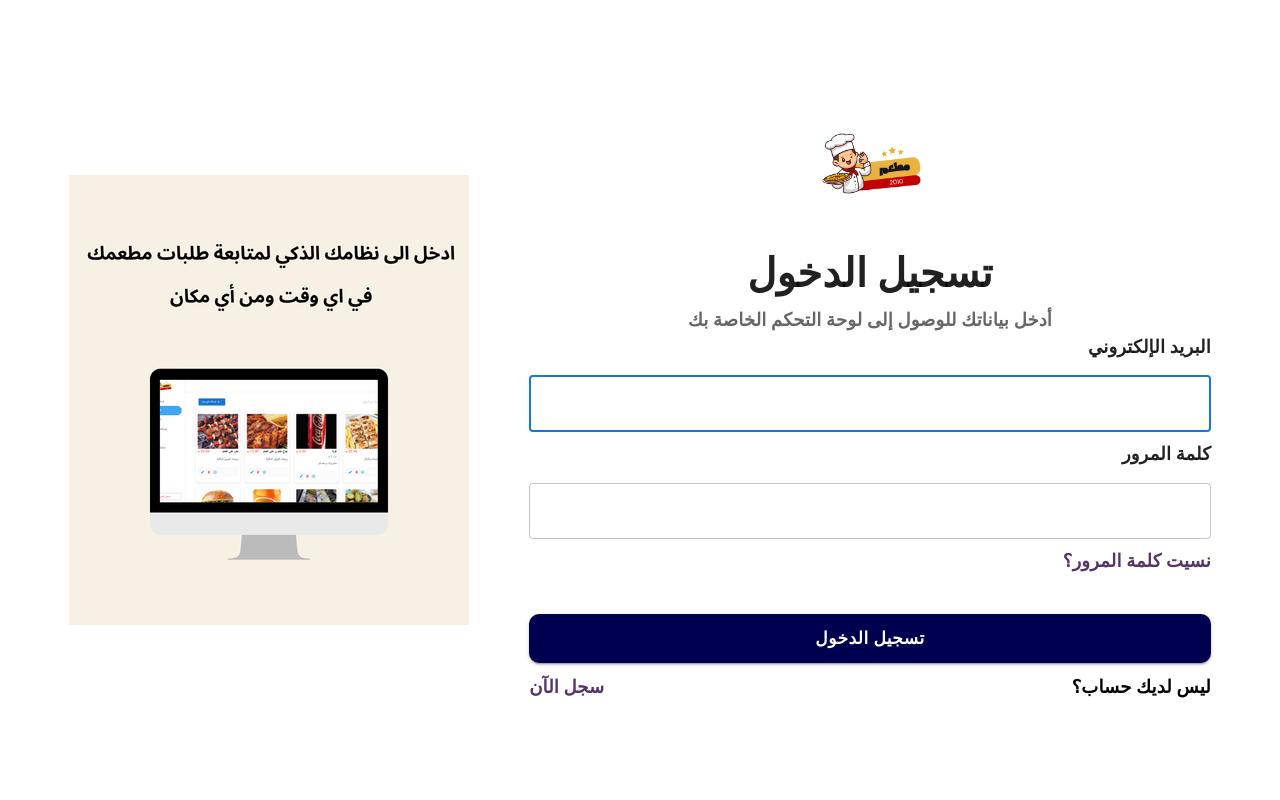
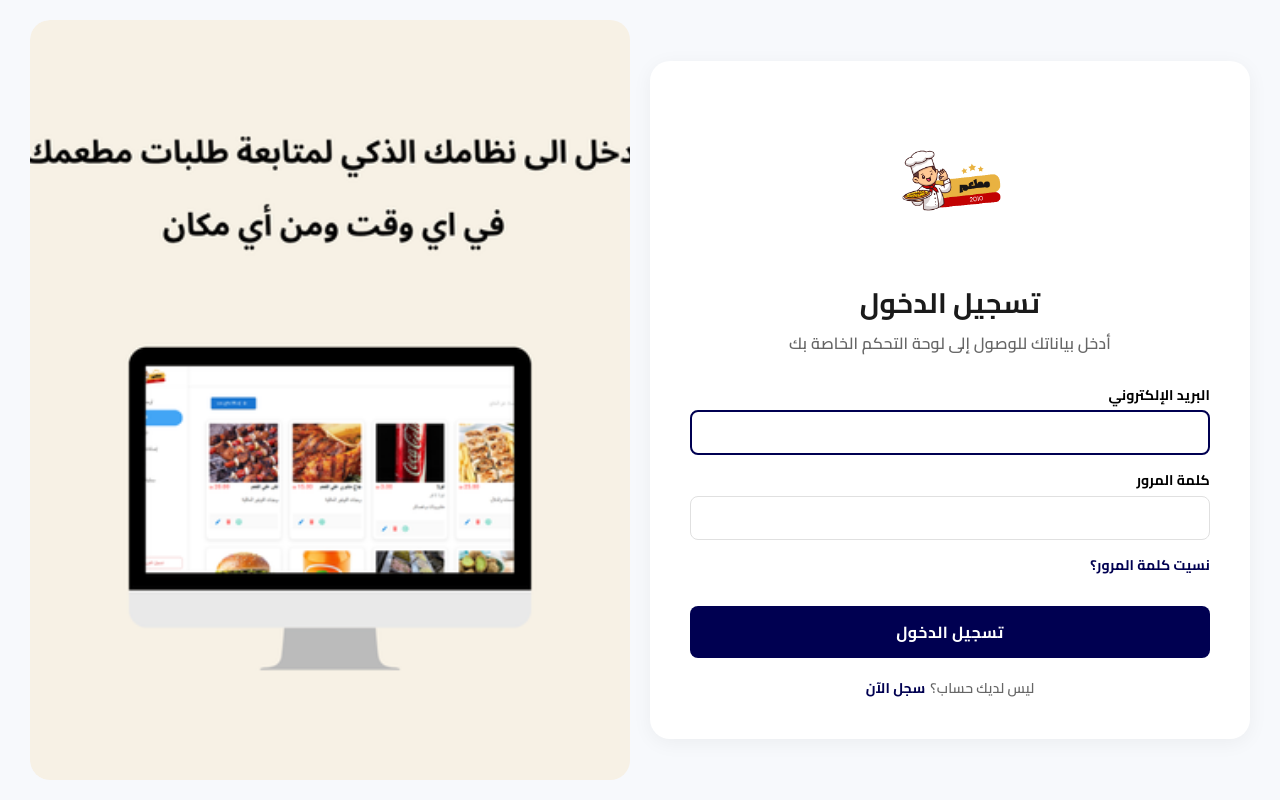
Before and after one commit to khalidDababat/E-Commerce-App-Project, a React (Create React App) app in the folder project-frontend/: page /login in a window 1280 px wide. Built offline with nearby package versions, Linux system fonts and the light colour scheme; no server answers; some icons are missing.

Commit message:
style: restyle page login for admin

```diff
--- a/project-frontend/src/components/admin_new/ProductForm/ProductForm.tsx
+++ b/project-frontend/src/components/admin_new/ProductForm/ProductForm.tsx
@@ -88,10 +88,7 @@ const ProductForm: React.FC<ProductFormProps> = ({
             }
         };
         fetchCategories();
-    }, [
-        initialData.categoryName,
-        initialData.categoryId,
-    ]);
+    }, [initialData.categoryName, initialData.categoryId]);
 
     const handleSubmit = (e: React.FormEvent) => {
         e.preventDefault();
--- a/project-frontend/src/pages/admin/Login/Login.scss
+++ b/project-frontend/src/pages/admin/Login/Login.scss
@@ -1,101 +1,206 @@
 @import url('https://fonts.googleapis.com/css2?family=Cairo:wght@400;600;700&display=swap');
 
 .login-page {
-
     display: flex;
     justify-content: center;
-    align-items: center;
-    gap: 60px;
+    align-items: stretch;
+    min-height: 100vh;
+    background-color: #f7f9fc;
+    font-family: 'Cairo', sans-serif;
+    padding: 20px;
+    box-sizing: border-box;
 
-    height: 100vh;
+    .hero-part {
+        flex: 1;
+        display: none; // hide by default on small screens
+        max-width: 50%;
+        border-radius: 20px;
+        overflow: hidden;
 
+        @media (min-width: 900px) {
+            display: flex;
+            justify-content: center;
+            align-items: center;
+            padding-right: 20px;
+        }
 
+        .hero_content {
+            width: 100%;
+            height: 100%;
+            display: flex;
+            justify-content: center;
+            align-items: center;
+
+            img {
+                width: 100%;
+                height: 100%;
+                object-fit: cover;
+                border-radius: 20px;
+            }
+        }
+    }
 
     .login_part {
+        flex: 1;
+        display: flex;
+        justify-content: center;
+        align-items: center;
+        max-width: 600px;
+        width: 100%;
 
         .login_content {
+            background-color: #ffffff;
+            width: 100%;
+            border-radius: 20px;
+            box-shadow: 0 4px 20px rgba(0, 0, 0, 0.05);
+            padding: 40px;
+            box-sizing: border-box;
 
-            .form-section {
+            .logo-container {
+                margin-bottom: 20px;
+                display: flex;
+                justify-content: center;
+            }
 
-                display: flex;
-                flex-direction: column;
+            .welcome-text {
+                text-align: center;
+                margin-bottom: 30px;
 
+                h1 {
+                    font-size: 28px;
+                    font-weight: 800;
+                    color: #1a1a1a;
+                    margin: 0 0 10px 0;
+                }
 
-                .logo-container,
-                .welcome-text {
-                    text-align: center;
+                p {
+                    font-size: 16px;
+                    font-weight: 600;
+                    color: #666;
+                    margin: 0;
+                }
+            }
 
+            .login-form {
+                width: 100%;
 
-                    h1 {
-                        font-weight: 800;
+                .input_group {
+                    display: flex;
+                    flex-direction: column;
+                    margin-bottom: 15px;
+
+                    label {
+                        font-size: 14px;
+                        font-weight: 700;
+                        color: black;
+                        margin-bottom: 5px;
+                        text-align: right;
                     }
 
-                    p {
-                        font-size: 18px;
-                        font-weight: 600;
-                        color: #666;
+                    /* Override MUI TextField styles */
+                    .MuiFormControl-root {
                         margin: 0;
+
+                        .MuiInputBase-root {
+                            border-radius: 8px;
+                            background-color: #ffffff;
+
+                            fieldset {
+                                border-color: #e0e0e0;
+                            }
+
+                            &:hover fieldset {
+                                border-color: #000051;
+                                /* Dark blue color for hover */
+                            }
+
+                            &.Mui-focused fieldset {
+                                border-color: #000051;
+                                /* Dark blue for focus */
+                            }
+
+                            input {
+                                padding: 12px 14px;
+                                font-family: 'Cairo', sans-serif;
+                                font-size: 14px;
+
+                                &::placeholder {
+                                    color: #aaa;
+                                    opacity: 1;
+                                }
+                            }
+                        }
+
+                        /* Force input adornment icons to match your theme */
+                        .MuiInputAdornment-root .MuiSvgIcon-root {
+                            color: #000051;
+                        }
+                    }
+                }
+
+                .forget-password {
+                    margin-top: 10px;
+                    margin-bottom: 20px;
+                    display: flex;
+                    justify-content: flex-start;
+
+                    a {
+                        text-decoration: none;
+                        color: #000051;
+                        font-size: 14px;
+                        font-weight: 700;
+                        transition: all 0.3s ease;
+
+                        &:hover {
+                            text-decoration: underline;
+                        }
                     }
                 }
 
                 .submit-btn {
                     background-color: #000051;
-                    padding: 10px;
-                    border-radius: 10px;
+                    padding: 12px;
+                    border-radius: 8px;
                     cursor: pointer;
-                    font-size: 17px;
+                    font-size: 16px;
                     font-weight: 700;
                     color: white;
                     border: none;
                     outline: none;
                     transition: all 0.3s ease;
-                    margin-top: 40px;
+                    margin-top: 10px;
+                    text-transform: none;
+                    font-family: 'Cairo', sans-serif;
+                    box-shadow: none;
 
                     &:hover {
-                        background-color: #494991;
-                    }
-                }
-
-                label {
-                    font-size: 18px;
-                    font-weight: bold;
-                    margin-bottom: 0px;
-
-                }
-
-
-
-                a {
-                    text-decoration: none;
-                    color: #57336b;
-                    font-size: 18px;
-                    font-weight: 700;
-                    transition: all 0.3s ease;
-
-
-                    &:hover {
-                        color: #f7f1e5;
+                        background-color: #000033;
+                        box-shadow: 0 4px 10px rgba(0, 0, 81, 0.2);
                     }
                 }
 
                 .register-link {
                     display: flex;
-                    justify-content: space-between;
-                    margin-top: 10px;
+                    justify-content: center;
+                    align-items: center;
+                    margin-top: 20px;
+                    gap: 5px;
 
                     p {
-                        font-size: 18px;
+                        color: #666;
+                        font-size: 14px;
+                        margin: 0;
                         font-weight: 600;
-                        color: black;
                     }
 
-
+                    a {
+                        color: #000051;
+                        font-size: 14px;
+                        font-weight: 700;
+                        text-decoration: none;
+                    }
                 }
-
-
-
             }
         }
     }
-
 }
--- a/project-frontend/src/pages/admin/Login/Login.tsx
+++ b/project-frontend/src/pages/admin/Login/Login.tsx
@@ -8,17 +8,26 @@ import {
     TextField,
     Alert,
     InputAdornment,
+    IconButton,
 } from '@mui/material';
 import PersonIcon from '@mui/icons-material/Person';
 import LockIcon from '@mui/icons-material/Lock';
 import Logo from '../../../components/shared/Logo/Logo';
 import hero_image from '../../../assets/images/login.png';
-
+import Visibility from '@mui/icons-material/Visibility';
+import VisibilityOff from '@mui/icons-material/VisibilityOff';
 const Login = () => {
     const navigate = useNavigate();
     const [email, setEmail] = useState('');
     const [password, setPassword] = useState('');
     const [error, setError] = useState('');
+
+    const [showPassword, setShowPassword] = useState(false);
+    const [showConfirmPassword, setShowConfirmPassword] = useState(false);
+
+    const handleClickShowPassword = () => setShowPassword((show) => !show);
+    const handleClickShowConfirmPassword = () =>
+        setShowConfirmPassword((show) => !show);
 
     const handelLogin = async (
         e: React.FormEvent<HTMLFormElement>
@@ -54,17 +63,13 @@ const Login = () => {
 
     return (
         <div className="login-page">
-
-
             <div className="hero-part">
                 <div className="hero_content">
                     <img src={hero_image} alt="hero_image" />
                 </div>
             </div>
             <div className="login_part">
-
                 <div className="login_content">
-                    <div className="form-section">
                     <div className="logo-container">
                         <Logo />
                     </div>
@@ -81,18 +86,21 @@ const Login = () => {
                         dir="rtl"
                     >
                         {error && (
-                                <Alert severity="error" sx={{ mt: 1, my: 1 }}>
+                            <Alert
+                                severity="error"
+                                sx={{ mt: 1, my: 1, fontWeight: 'bold' }}
+                            >
                                 {error}
                             </Alert>
                         )}
 
+                        <div className="input_group">
                             <label htmlFor="email">البريد الإلكتروني</label>
                             <TextField
                                 margin="normal"
                                 required
                                 fullWidth
                                 id="email"
-
                                 name="email"
                                 autoComplete="email"
                                 autoFocus
@@ -106,16 +114,16 @@ const Login = () => {
                                     ),
                                 }}
                             />
-                            <label>
-                                كلمة المرور
-                            </label>
+                        </div>
+
+                        <div className="input_group">
+                            <label>كلمة المرور</label>
                             <TextField
                                 margin="normal"
                                 required
                                 fullWidth
                                 name="password"
-
-                                type="password"
+                                type={showPassword ? 'text' : 'password'}
                                 id="password"
                                 autoComplete="current-password"
                                 value={password}
@@ -126,8 +134,26 @@ const Login = () => {
                                             <LockIcon color="action" />
                                         </InputAdornment>
                                     ),
+                                    endAdornment: (
+                                        <InputAdornment position="end">
+                                            <IconButton
+                                                aria-label="toggle password visibility"
+                                                onClick={
+                                                    handleClickShowPassword
+                                                }
+                                                edge="end"
+                                            >
+                                                {showPassword ? (
+                                                    <VisibilityOff />
+                                                ) : (
+                                                    <Visibility />
+                                                )}
+                                            </IconButton>
+                                        </InputAdornment>
+                                    ),
                                 }}
                             />
+                        </div>
 
                         <div className="forget-password">
                             <Link to="/forgot-password">نسيت كلمة المرور؟</Link>
@@ -150,7 +176,6 @@ const Login = () => {
                 </div>
             </div>
         </div>
-        </div>
     );
 };
 
--- a/project-frontend/src/pages/admin/signup/SignUp.scss
+++ b/project-frontend/src/pages/admin/signup/SignUp.scss
@@ -103,8 +103,6 @@
                             text-align: right;
                         }
 
-
-
                         /* Override MUI TextField styles */
                         .MuiFormControl-root {
                             margin: 0;
@@ -142,7 +140,6 @@
 
                         .input-icon {
                             color: #610094;
-
                         }
                     }
 
@@ -182,8 +179,6 @@
                             font-size: 14px;
                             font-weight: 700;
                             text-decoration: none;
-
-
                         }
                     }
                 }
--- a/project-frontend/src/pages/admin/signup/SignUp.tsx
+++ b/project-frontend/src/pages/admin/signup/SignUp.tsx
@@ -1,5 +1,3 @@
-
-
 import React, { useState } from 'react';
 import signUp from '../../../assets/images/signUp.png';
 import './SignUp.scss';
@@ -25,21 +23,19 @@ const SignUp = () => {
     const [showConfirmPassword, setShowConfirmPassword] = useState(false);
 
     const handleClickShowPassword = () => setShowPassword((show) => !show);
-    const handleClickShowConfirmPassword = () => setShowConfirmPassword((show) => !show);
+    const handleClickShowConfirmPassword = () =>
+        setShowConfirmPassword((show) => !show);
 
     return (
-        <div className='signup-page'>
-
-            <div className='hero-part'>
+        <div className="signup-page">
+            <div className="hero-part">
                 <div className="img_part">
                     <img src={signUp} alt="signUp" />
                 </div>
             </div>
 
-            <div className='signup_part'>
-
-                <div className='login_content'>
-
+            <div className="signup_part">
+                <div className="login_content">
                     <div className="form-section">
                         <div className="logo-container">
                             <Logo />
@@ -47,11 +43,12 @@ const SignUp = () => {
 
                         <div className="welcome-text">
                             <h1>إنشاء حساب</h1>
-                            <p>ابدأ تجربتك مع نظامنا الذكي لإدارة طلبات مطعمك</p>
+                            <p>
+                                ابدأ تجربتك مع نظامنا الذكي لإدارة طلبات مطعمك
+                            </p>
                         </div>
 
                         <Box component="form" className="login-form" dir="rtl">
-
                             <div className="input-group">
                                 <label htmlFor="username">اسم الأول</label>
                                 <TextField
@@ -81,7 +78,7 @@ const SignUp = () => {
                                     name="username"
                                     placeholder="أدخل اسم الثاني"
                                     autoFocus
-                                    className='input-text'
+                                    className="input-text"
                                     InputProps={{
                                         startAdornment: (
                                             <InputAdornment position="start">
@@ -132,25 +129,37 @@ const SignUp = () => {
                                             <InputAdornment position="end">
                                                 <IconButton
                                                     aria-label="toggle password visibility"
-                                                    onClick={handleClickShowPassword}
+                                                    onClick={
+                                                        handleClickShowPassword
+                                                    }
                                                     edge="end"
                                                 >
-                                                    {showPassword ? <Visibility /> : <VisibilityOff />}
+                                                    {showPassword ? (
+                                                        <Visibility />
+                                                    ) : (
+                                                        <VisibilityOff />
+                                                    )}
                                                 </IconButton>
                                             </InputAdornment>
-                                        )
+                                        ),
                                     }}
                                 />
                             </div>
 
                             <div className="input-group">
-                                <label htmlFor="confirmPassword">تأكيد كلمة المرور</label>
+                                <label htmlFor="confirmPassword">
+                                    تأكيد كلمة المرور
+                                </label>
                                 <TextField
                                     margin="normal"
                                     required
                                     fullWidth
                                     name="confirmPassword"
-                                    type={showConfirmPassword ? 'text' : 'password'}
+                                    type={
+                                        showConfirmPassword
+                                            ? 'text'
+                                            : 'password'
+                                    }
                                     id="confirmPassword"
                                     placeholder="*****"
                                     InputProps={{
@@ -163,13 +172,19 @@ const SignUp = () => {
                                             <InputAdornment position="end">
                                                 <IconButton
                                                     aria-label="toggle confirm password visibility"
-                                                    onClick={handleClickShowConfirmPassword}
+                                                    onClick={
+                                                        handleClickShowConfirmPassword
+                                                    }
                                                     edge="end"
                                                 >
-                                                    {showConfirmPassword ? <Visibility /> : <VisibilityOff />}
+                                                    {showConfirmPassword ? (
+                                                        <Visibility />
+                                                    ) : (
+                                                        <VisibilityOff />
+                                                    )}
                                                 </IconButton>
                                             </InputAdornment>
-                                        )
+                                        ),
                                     }}
                                 />
                             </div>
@@ -199,6 +214,7 @@ const SignUp = () => {
                                 fullWidth
                                 variant="contained"
                                 className="submit-btn"
+                                onClick={() => alert('غير مفعلة الان')}
                             >
                                 إنشاء حساب
                             </Button>
@@ -207,15 +223,12 @@ const SignUp = () => {
                                 <p>لديك حساب بالفعل؟</p>
                                 <Link to="/login">تسجيل الدخول</Link>
                             </div>
-
                         </Box>
                     </div>
-
                 </div>
             </div>
-
         </div>
-    )
-}
+    );
+};
 
 export default SignUp;
```
Lines whose indentation alone changed are shown as unchanged.
